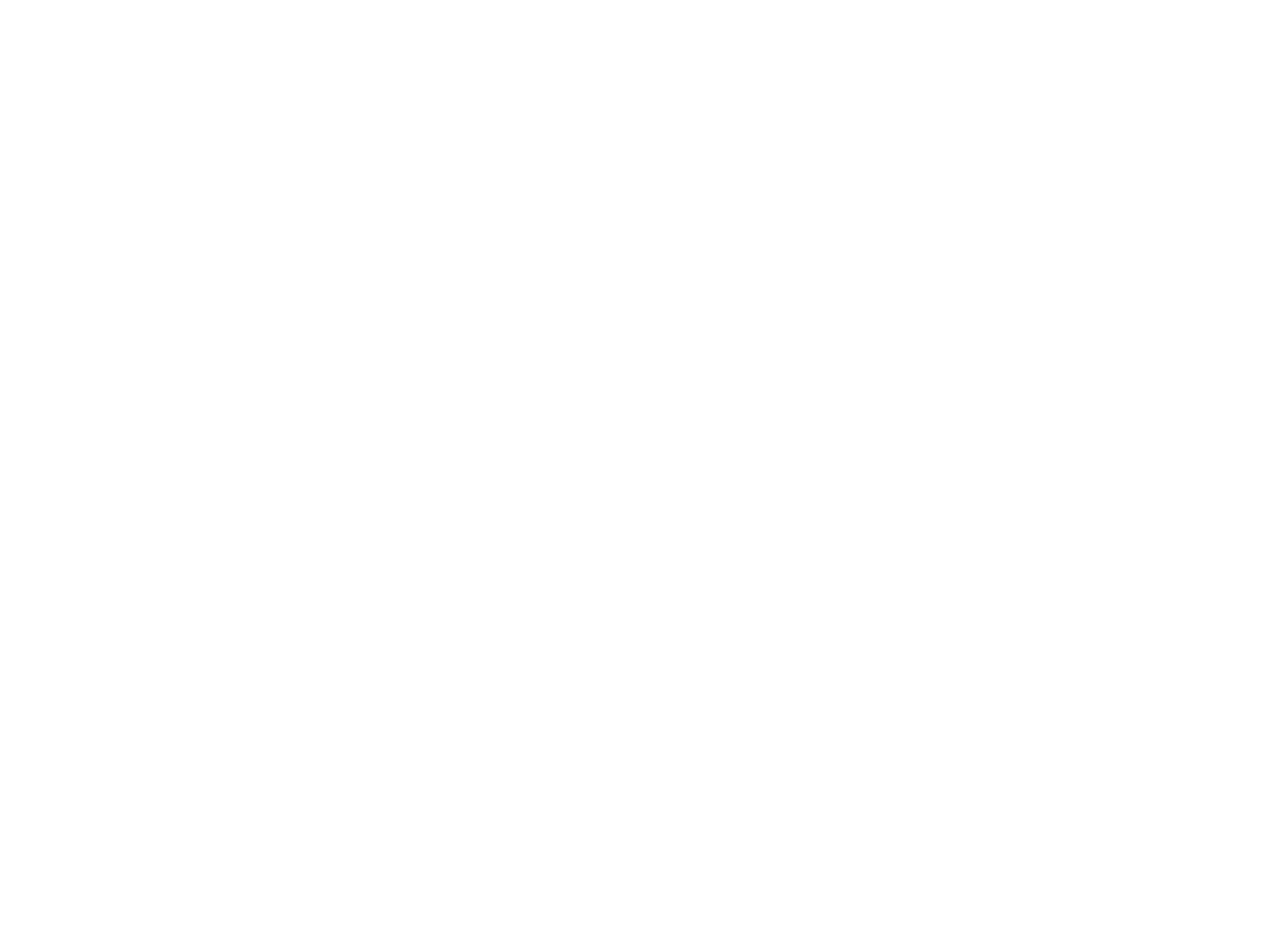
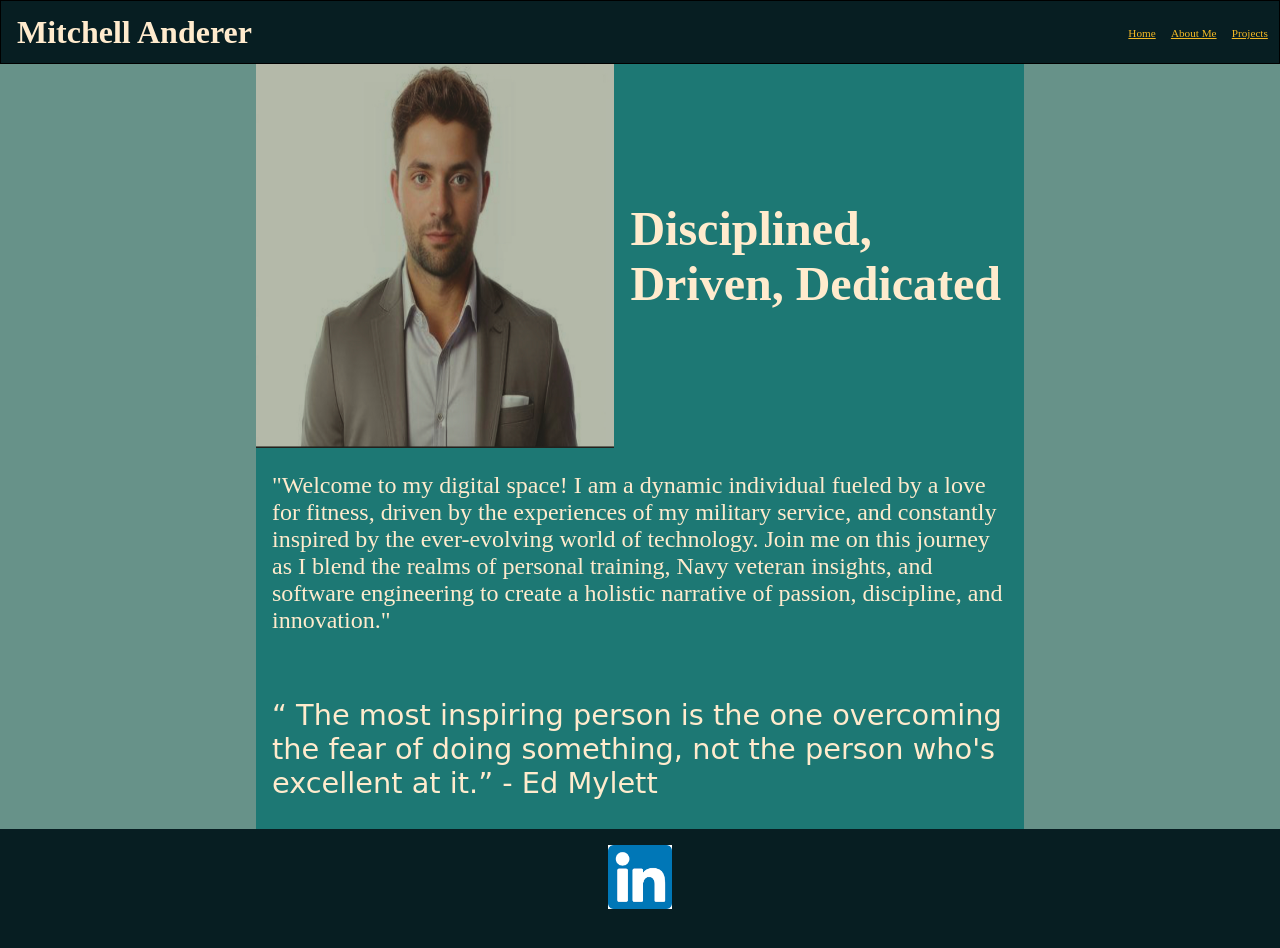
Before and after one commit to phasmatis/personal-website-pt1, a plain HTML site: page index.html in a window 1280 px wide. Before the commit the page ends 800 px from the top, so only its background shows below. Drawn offline with Linux system fonts and the light colour scheme.

Commit message:
added more fluff and css to home, about me, and portfolio pages

```diff
--- a/index.html
+++ b/index.html
@@ -4,8 +4,51 @@
     <link rel="stylesheet" href="style.css" />
     <meta charset="UTF-8" />
     <meta name="viewport" content="width=device-width, initial-scale=1.0" />
-    <title>Document</title>
+    <title>Home</title>
     <script src="javascript.js"></script>
   </head>
-  <body></body>
+  <body>
+    <header>
+      <div>
+        <h1>Mitchell Anderer</h1>
+      </div>
+      <nav>
+        <a href="index.html">Home</a>
+        <a href="about.html">About Me</a>
+        <a href="portfolio.html"> Projects</a>
+      </nav>
+    </header>
+    <div>
+      <aside></aside>
+      <main>
+        <div>
+          <img src="IMG_5698.jpg" alt="headshot" />
+          <h2>Disciplined, Driven, Dedicated</h2>
+        </div>
+        <p>
+          "Welcome to my digital space! I am a dynamic individual fueled by a
+          love for fitness, driven by the experiences of my military service,
+          and constantly inspired by the ever-evolving world of technology. Join
+          me on this journey as I blend the realms of personal training, Navy
+          veteran insights, and software engineering to create a holistic
+          narrative of passion, discipline, and innovation."
+        </p>
+        <p class="quote">
+          “ The most inspiring person is the one overcoming the fear of doing
+          something, not the person who's excellent at it.” - Ed Mylett
+        </p>
+      </main>
+      <aside></aside>
+    </div>
+    <footer>
+      <a href="https://www.linkedin.com/in/mitchell-anderer-23b730224/"
+        ><img
+          src="linkedin-icon.png"
+          alt="linkedin"
+          style="width: 5vw; height: 5vw"
+          class="icon"
+        />
+      </a>
+    </footer>
+  </body>
 </html>
--- /dev/null
+++ b/reset.css
@@ -0,0 +1,48 @@
+/* http://meyerweb.com/eric/tools/css/reset/
+   v2.0 | 20110126
+   License: none (public domain)
+*/
+
+html, body, div, span, applet, object, iframe,
+h1, h2, h3, h4, h5, h6, p, blockquote, pre,
+a, abbr, acronym, address, big, cite, code,
+del, dfn, em, img, ins, kbd, q, s, samp,
+small, strike, strong, sub, sup, tt, var,
+b, u, i, center,
+dl, dt, dd, ol, ul, li,
+fieldset, form, label, legend,
+table, caption, tbody, tfoot, thead, tr, th, td,
+article, aside, canvas, details, embed,
+figure, figcaption, footer, header, hgroup,
+menu, nav, output, ruby, section, summary,
+time, mark, audio, video {
+	margin: 0;
+	padding: 0;
+	border: 0;
+	font-size: 100%;
+	font: inherit;
+	vertical-align: baseline;
+}
+/* HTML5 display-role reset for older browsers */
+article, aside, details, figcaption, figure,
+footer, header, hgroup, menu, nav, section {
+	display: block;
+}
+body {
+	line-height: 1;
+}
+ol, ul {
+	list-style: none;
+}
+blockquote, q {
+	quotes: none;
+}
+blockquote:before, blockquote:after,
+q:before, q:after {
+	content: '';
+	content: none;
+}
+table {
+	border-collapse: collapse;
+	border-spacing: 0;
+}
--- a/style.css
+++ b/style.css
@@ -0,0 +1,101 @@
+/* Reset settings */
+body {
+    margin: 0;
+}
+* {
+    box-sizing: border-box;
+}
+header {
+    display: flex;
+    justify-content: space-between;
+    align-items: center;
+    height: 4rem;
+    width: 100vw;
+    border: 1px solid black;
+    background-color: #071E22;
+
+
+}
+header>div {
+    display: flex;
+    align-items: center;
+    height: 100%;
+}
+img {
+    height: 30vw;
+    width: 28vw;
+}
+
+h1 {
+    margin-left: 1rem;
+    color: blanchedalmond;
+    font-size: 2rem;
+
+}
+nav>a {
+    margin-right: .7rem;
+    font-size: .7rem;
+    color: rgb(242, 184, 36);
+}
+main {
+    min-height: 80vh;
+    min-width: 80vh;
+    background-color: #1D7874;
+}
+main>div {
+    display: flex;
+    align-items: center;
+}
+
+h2 {
+    margin-left: 1rem;
+    font-size: 3rem;
+    color: blanchedalmond;
+}
+hr {
+    margin-left: 2rem;
+    margin-right: 2rem;
+}
+p {
+    color: blanchedalmond;
+    margin-left: 1rem;
+    margin-right: 1rem;
+    font-size: 1.5rem;
+}
+.quote {
+    margin-top: 4rem;
+    font-size: 1.8rem;
+    font-family: cursive;
+}
+aside {
+    min-height: 80vh;
+    min-width: 20vw;
+    background-color: #679289;
+}
+body {
+    display: flex;
+    flex-direction: column;
+
+    align-items: center;
+}
+body>div {
+    display: flex;
+}
+
+/* ----- End of Main ----- */
+/* ----- Start of Footer ----- */
+
+footer {
+    width: 100vw;
+    background-color: #071E22;
+    height: 100vh
+
+}
+.icon {
+    display: flex;
+    margin-left: auto;
+    margin-right: auto;
+    margin-top: 1rem;
+    height: 10vw;
+    width: 10vw;
+}
```
Also changed, not shown: about.html (+23 -2 lines), portfolio.html (+23 -3 lines), IMG_5698.jpg (added), linkedin-icon.png (added).
